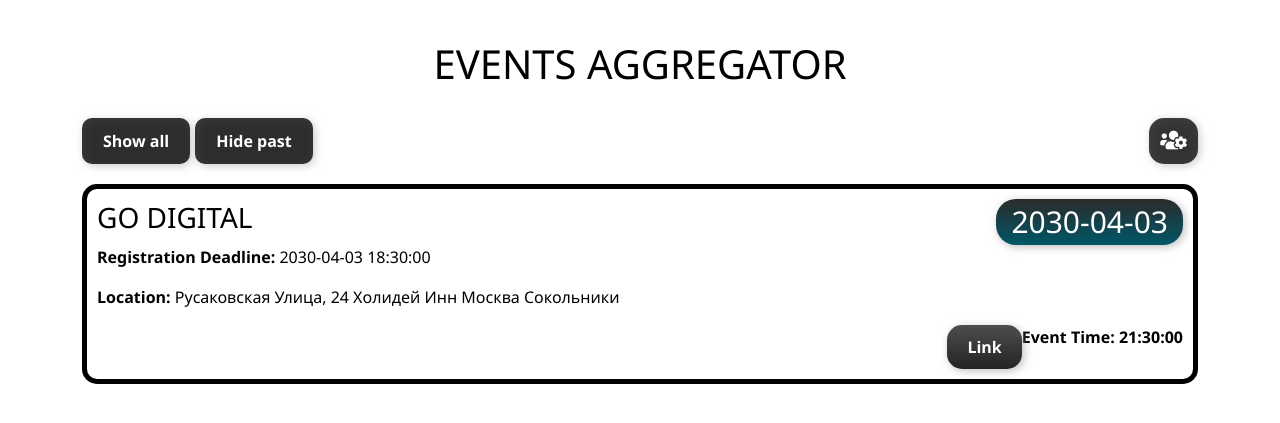
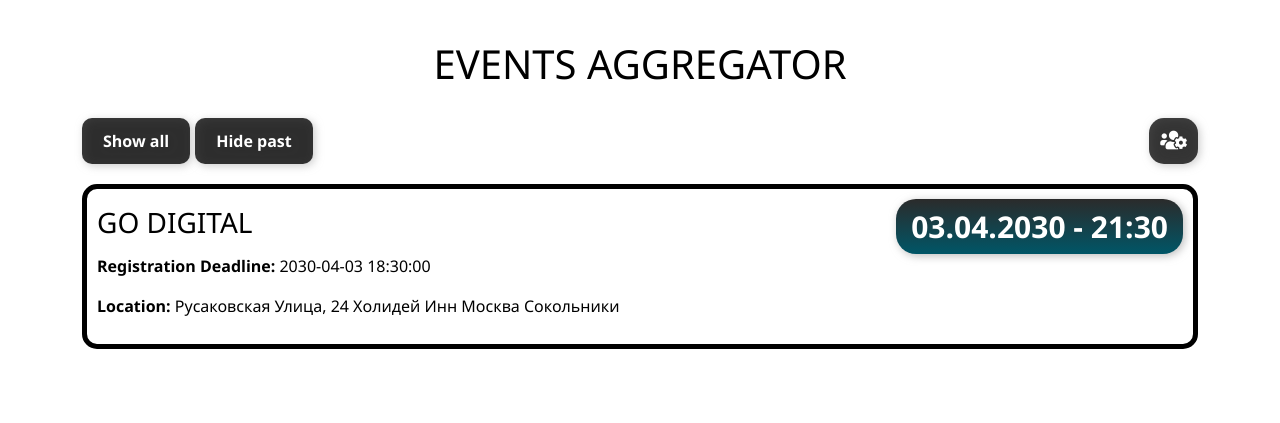
Before and after one commit to MontelnV/events_aggregator_web-app, a FastAPI app: page /events/ in a window 1280 px wide. Shown: the top 423 px of the page. Run offline with FastAPI, Linux system fonts and the light colour scheme; data comes from the database, SQL or seed files in the repository; some web fonts are replaced.

Commit message:
update main page

```diff
--- a/templates/index.html
+++ b/templates/index.html
@@ -1,28 +1,18 @@
 {% extends 'base.html' %}
 {% block content %}
 
+<script src="https://code.jquery.com/jquery-3.6.0.min.js"></script>
 <script>
-    function confirmDelete(id) {
-        if (confirm("Действительно ли вы хотите удалить мероприятие?")) {
-            window.location.href = "admin/delete/" + id;
-        }
-    }
-
-    document.addEventListener('DOMContentLoaded', function() {
-        const eventsInfoDivs = document.querySelectorAll('.events-info');
-
-        eventsInfoDivs.forEach(function(div) {
-            div.addEventListener('click', function() {
-                // Получаем ссылку для перехода
-                const link = div.querySelector('.link-btn').getAttribute('href');
-
-                // Переходим на новую страницу
-                window.location.href = link;
-            });
+    $(document).ready(function() {
+        $('.events-info').click(function() {
+            var registrationLink = $(this).data('url');
+            if (registrationLink) {
+                window.location.href = registrationLink;
+            }
         });
     });
+</script>
 
-</script>
 <div class="row">
     <div class="col-12">
         <div class="btn-container">
@@ -38,14 +28,10 @@
     {% for rs in events %}
         <div class="events-info" data-url="{% if rs.registration_link is not none %}{{ rs.registration_link }}{% endif %}">            <div class="head-info">
                 <h3>{% if rs.title is not none %}{{ rs.title }}{% endif %}</h3>
-                <h3 class="date-info">{% if rs.event_date is not none %}{{ rs.event_date.date() }}{% endif %}</h3>
+                <b class="date-info">{% if rs.event_date is not none %}{{ rs.event_date.strftime('%d.%m.%Y - %H:%M') }}{% endif %}</b>
             </div>
             <p><strong>Registration Deadline:</strong> {% if rs.registration_close_datetime is not none %}{{ rs.registration_close_datetime }}{% endif %}</p>
             <p><strong>Location:</strong> {% if rs.location is not none %}{{ rs.location }}{% endif %}</p>
-            <div class="btn_plus_time">
-                <a class="link-btn" href="{% if rs.registration_link is not none %}{{ rs.registration_link }}{% endif %}" target="_blank"><b>Link</b></a>
-                <p class="datetime-label"><b>Event Time: {% if rs.event_date is not none %}{{ rs.event_date.time() }}{% endif %}</b></p>
-            </div>
         </div>
     {% endfor %}
 </div>
```
